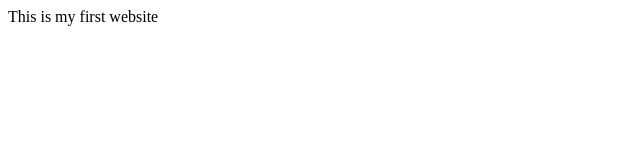
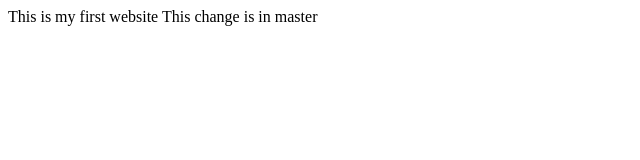
Before and after one commit to Lucky-786/githubtutorial, a plain HTML site: page index.html in a window 1280 px wide. Shown: the whole page, without its empty margins (0-640 px from the left). Drawn offline with Linux system fonts and the light colour scheme.

Commit message:
Change in master

```diff
--- a/index.html
+++ b/index.html
@@ -8,5 +8,6 @@
 </head>
 <body>
     <p1>This is my first website</p1>
+    <p2>This change is in master</p2>
 </body>
 </html>
```
